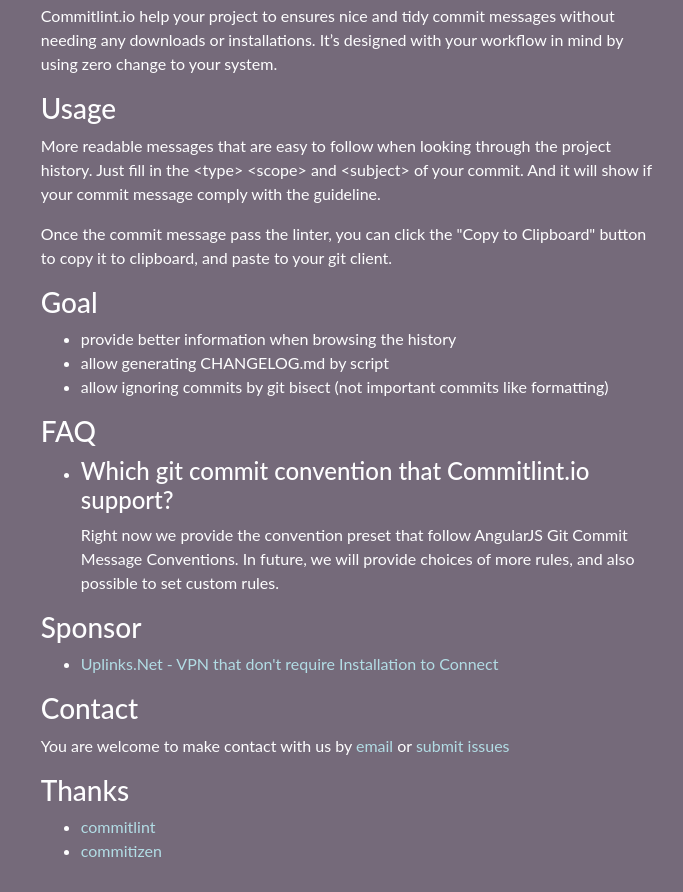
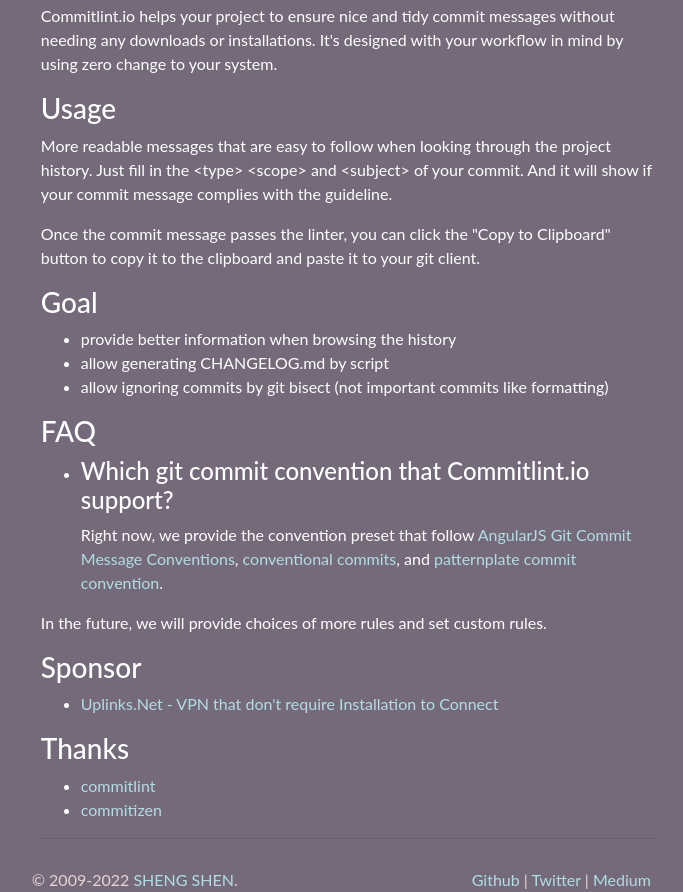
Before and after one commit to tomasen/commitlintio, a Vue app: page / in a window 1280 px wide. Shown: the part 540-1432 px from the top of the page, without its empty margins (292-975 px from the left). Built offline with nearby package versions, Linux system fonts and the light colour scheme; what vue-async-computed, vue-clipboard2 would draw is missing.

Commit message:
doc: update faq

```diff
--- a/src/components/Home.vue
+++ b/src/components/Home.vue
@@ -28,6 +28,16 @@
       <b-col class="text-left">
         <b-container class="footer" v-html="compiledMarkdown">
         </b-container>
+      </b-col>
+    </b-row>
+    <b-row align-h="center">
+      <b-col cols="4">
+        © 2009-2022 <b-link href="https://tomasen.org">SHENG SHEN</b-link>.
+      </b-col>
+      <b-col cols="4">
+        <b-link href="https://github.com/tomasen/commitlintio">Github</b-link> |
+        <b-link href="https://twitter.com/ShooterPlayer">Twitter</b-link> |
+        <b-link href="https://story.tomasen.org/">Medium</b-link>
       </b-col>
     </b-row>
   </b-container>
--- a/src/configs/messages.js
+++ b/src/configs/messages.js
@@ -1,18 +1,17 @@
 export default `
 ### About
 
-Commitlint.io help your project to ensures nice and tidy commit messages
-without needing any downloads or installations. It’s designed with your
-workflow in mind by using zero change to your system.
+Commitlint.io helps your project to ensure nice and tidy commit messages
+without needing any downloads or installations.
+It's designed with your workflow in mind by using zero change to your system.
 
 ### Usage
 
-More readable messages that are easy to follow when looking through the
-project history. Just fill in the <type> <scope> and <subject> of your commit.
-And it will show if your commit message comply with the guideline.
+More readable messages that are easy to follow when looking through the project history.
+Just fill in the <type> <scope> and <subject> of your commit.
+And it will show if your commit message complies with the guideline.
 
-Once the commit message pass the linter, you can click the "Copy to Clipboard"
-button to copy it to clipboard, and paste to your git client.
+Once the commit message passes the linter, you can click the "Copy to Clipboard" button to copy it to the clipboard and paste it to your git client.
 
 ### Goal
 
@@ -25,23 +24,18 @@
 
 - #### Which git commit convention that Commitlint.io support?
 
-  Right now we provide the convention preset that follow
-  AngularJS Git Commit Message Conventions. In future,
-  we will provide choices of more rules, and also possible
-  to set custom rules.
+  Right now, we provide the convention preset that follow
+  [AngularJS Git Commit Message Conventions](https://github.com/angular/angular/blob/master/CONTRIBUTING.md#commit), [conventional commits](https://conventionalcommits.org/), and [patternplate commit convention](https://github.com/conventional-changelog/commitlint/tree/master/%40commitlint/config-patternplate).
+In the future, we will provide choices of more rules and set custom rules.
 
 ### Sponsor
 
 - [Uplinks.Net - VPN that don't require Installation to Connect](https://uplinks.net)
 
-### Contact
-
-You are welcome to make contact with us by
-[email](mailto:tomasen@gmail.com) or
-[submit issues](https://github.com/tomasen/commitlintio/issues)
-
 ### Thanks
 
 - [commitlint](https://github.com/marionebl/commitlint)
 - [commitizen](https://github.com/commitizen/cz-cli)
+
+----
 `;
```
